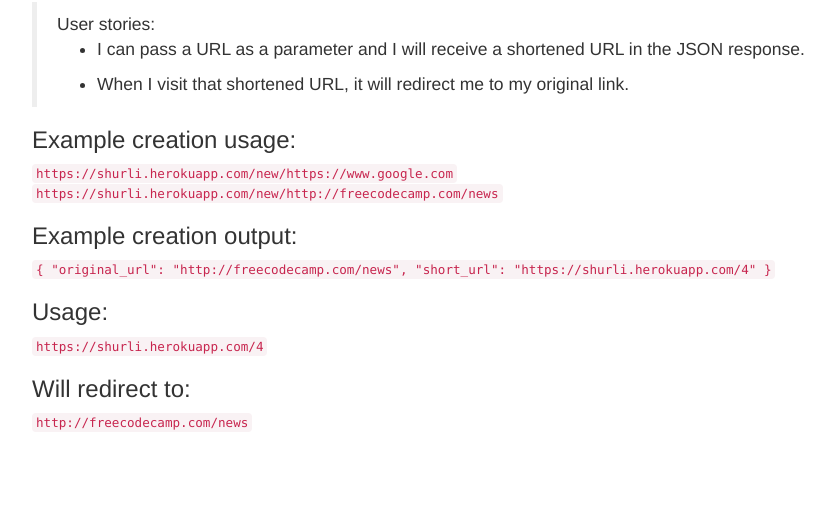
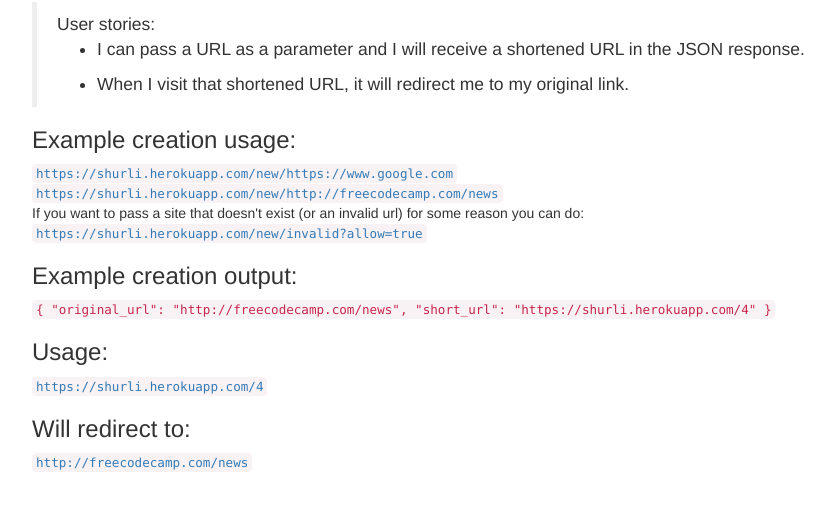
Before and after one commit to HermanFassett/shurli, a website: page client/index.html in a window 1280 px wide. Shown: the part 68-578 px from the top of the page, without its empty margins (38-869 px from the left). Drawn offline with nearby package versions, Linux system fonts and the light colour scheme.

Commit message:
Fix and add urls

```diff
--- a/client/index.html
+++ b/client/index.html
@@ -18,9 +18,11 @@
       <ul><li>When I visit that shortened URL, it will redirect me to my original link.</ul>
     </blockquote>
     <h3>Example creation usage:</h3>
-    <code>https://shurli.herokuapp.com/new/https://www.google.com</code>
+    <code><a href="https://shurli.herokuapp.com/new/https://www.google.com">https://shurli.herokuapp.com/new/https://www.google.com</a></code>
     <br>
-    <code>https://shurli.herokuapp.com/new/http://freecodecamp.com/news</code>
+    <code><a href="https://shurli.herokuapp.com/new/http://freecodecamp.com/news">https://shurli.herokuapp.com/new/http://freecodecamp.com/news</a></code>
+    <br>If you want to pass a site that doesn't exist (or an invalid url) for some reason you can do:<br>
+    <code><a href="https://shurli.herokuapp.com/new/invalid?allow=true">https://shurli.herokuapp.com/new/invalid?allow=true</a></code>
     <h3>Example creation output:</h3>
     <code>
       {
@@ -29,9 +31,9 @@
       }
     </code>
     <h3>Usage:</h3>
-    <code>https://shurli.herokuapp.com/4</code>
+    <code><a href="https://shurli.herokuapp.com/4">https://shurli.herokuapp.com/4</a></code>
     <h3>Will redirect to:</h3>
-    <code>http://freecodecamp.com/news</code>
+    <code><a href="http://freecodecamp.com/news">http://freecodecamp.com/news</a></code>
   </div>
 </body>
 
```
